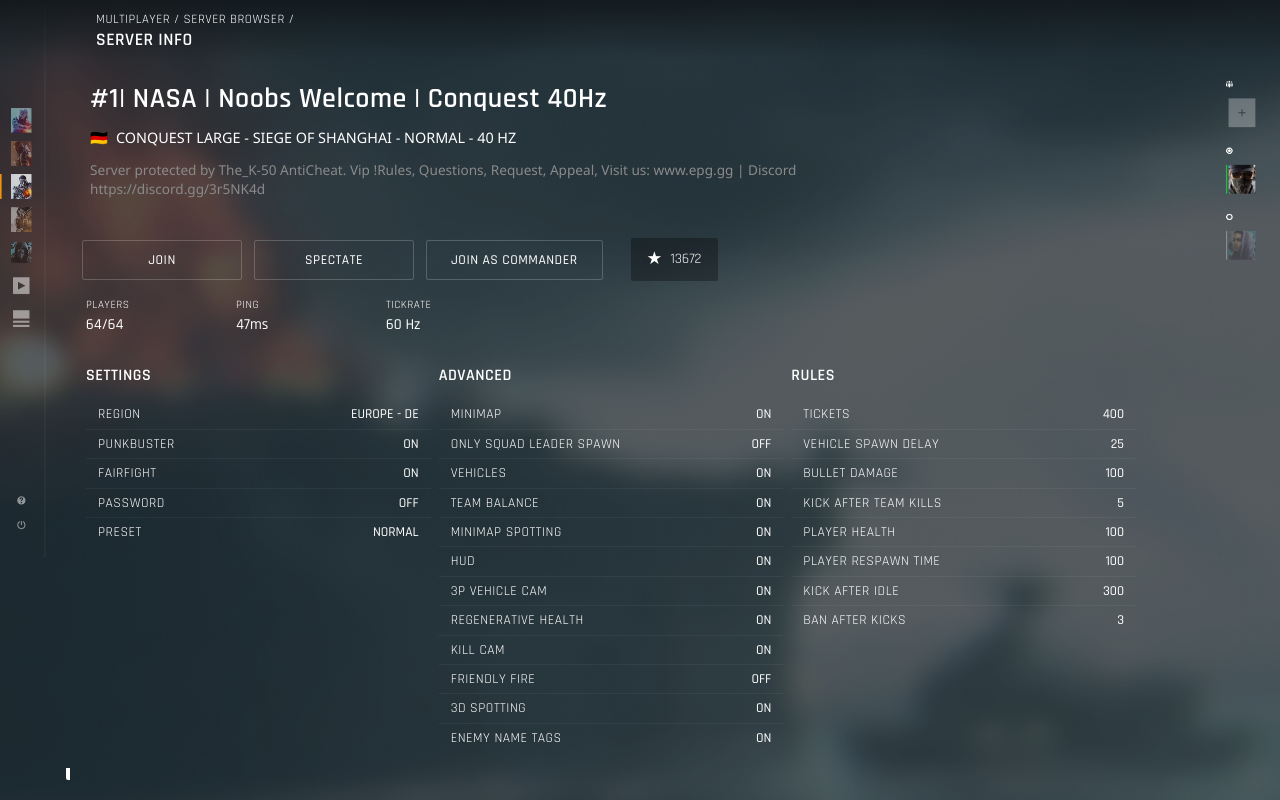
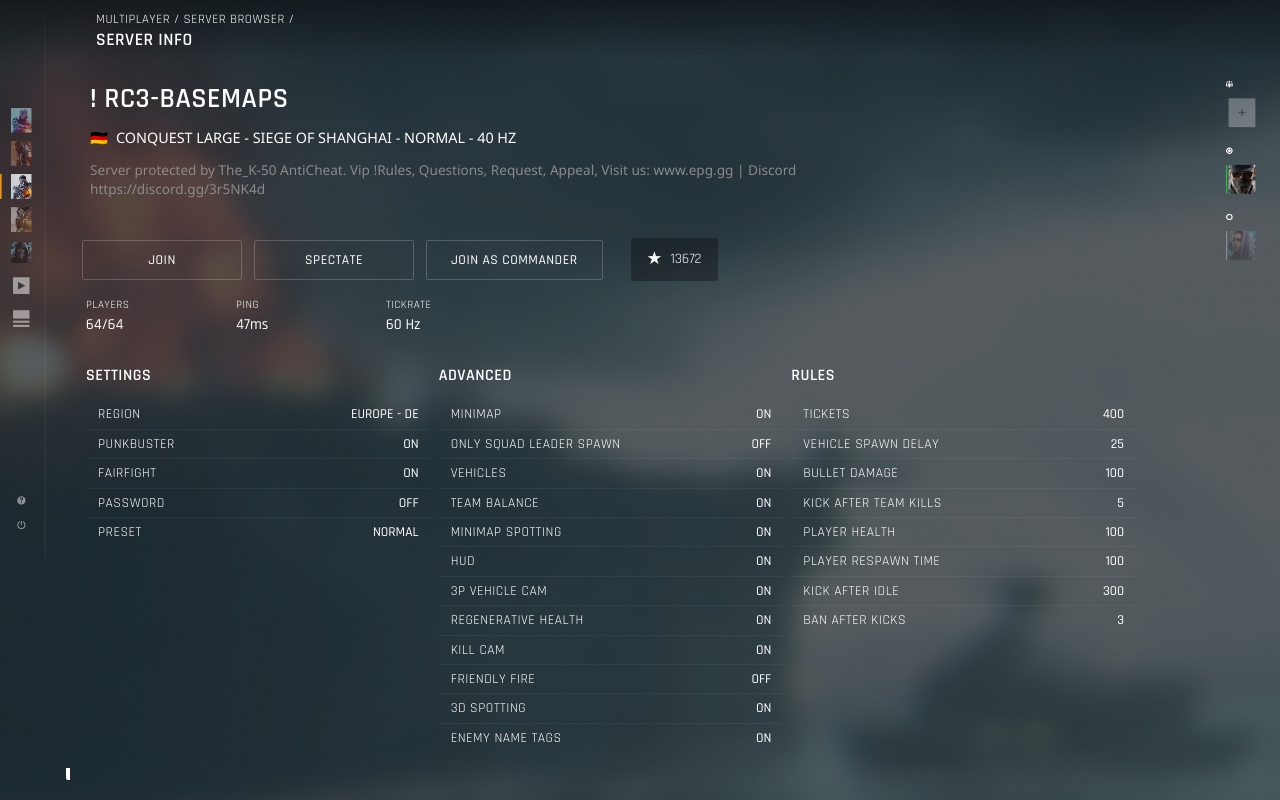
Before and after one commit to kanand003/QuriousAssignment1, a React (Vite) app in the folder client/: page / in a window 1280 px wide. Built offline with nearby package versions, Linux system fonts and the light colour scheme; no server answers.

Commit message:
name change

```diff
--- a/client/src/App.jsx
+++ b/client/src/App.jsx
@@ -4,7 +4,7 @@
 
 // Mock data to use when API is unavailable
 const mockServerInfo = {
-  name: "#1| NASA | Noobs Welcome | Conquest 40Hz",
+  name: "! RC3-BASEMAPS",
   shortGameMode: "CONQUEST LARGE",
   gameMode: "CONQUEST LARGE - SIEGE OF SHANGHAI - NORMAL - 40 HZ",
   map: "Siege of Shanghai",
```
